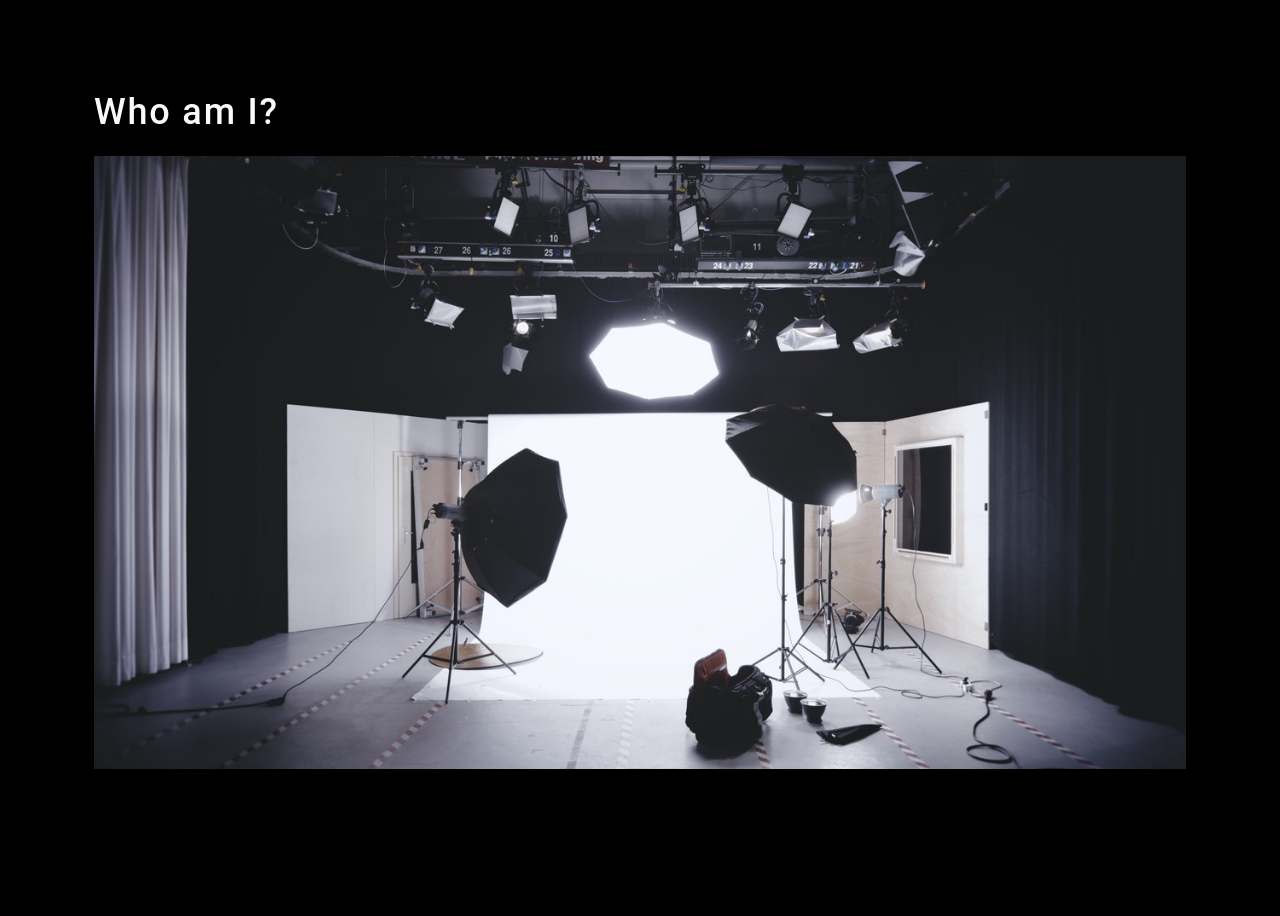
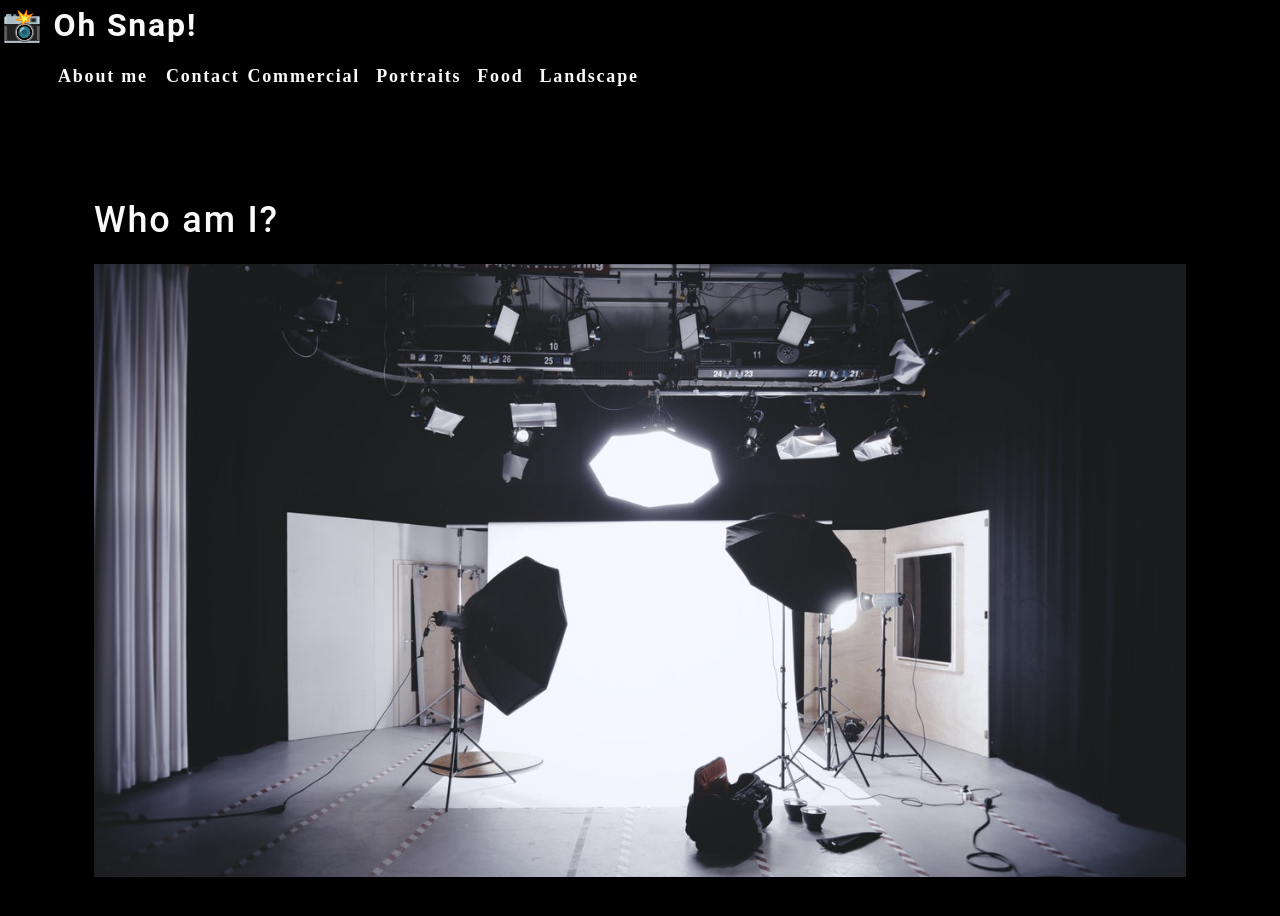
Before and after one commit to krausyd/photo_gallery, a React (Create React App) app: page / in a window 1280 px wide. Shown: the top 916 px of the page. Before the commit the page ends 883 px from the top, so only its background shows below. Built offline with nearby package versions, Linux system fonts and the light colour scheme.

Commit message:
Create Nav component and add to the main page

```diff
--- a/src/App.js
+++ b/src/App.js
@@ -1,9 +1,11 @@
 import './App.css';
 import About from './components/About';
+import Nav from './components/Nav';
 
 function App() {
   return (
     <div>
+      <Nav />
       <main>
         <About />
       </main>
--- /dev/null
+++ b/src/components/Nav/index.js
@@ -0,0 +1,43 @@
+import React from 'react';
+
+const Nav = () => {
+    const categories = [
+        {
+            name: 'Commercial',
+            description: 'Photos of grocery stores, food trucks, and other commercial projects',
+        },
+        {
+            name: 'Portraits',
+            description: 'Portraits of people in my life',
+        },
+        {
+            name: 'Food',
+            description: 'Delicious delicacies',
+        },
+        {
+            name: 'Landscape',
+            description: 'Fields, farmhouses, waterfalls, and the beauty of nature',
+        },
+    ];
+    function categorySelected(categoryName) {
+        console.log('hello', categoryName);
+    }
+    return (
+        <header>
+            <h2><a href='/'><span role='img' aria-label='camera'>📸</span> Oh Snap!</a></h2>
+            <nav>
+                <ul className='flex-row'>
+                    <li className='mx-2'><a href='#about'>About me</a></li>
+                    <li><span>Contact</span></li>
+                    {categories.map((category) => (
+                        <li className='mx-1' key={category.name}>
+                            <span onClick={() => categorySelected(category.name)}>{category.name}</span>
+                        </li>
+                    ))}
+                </ul>
+            </nav>
+        </header>
+    );
+};
+
+export default Nav;
```
